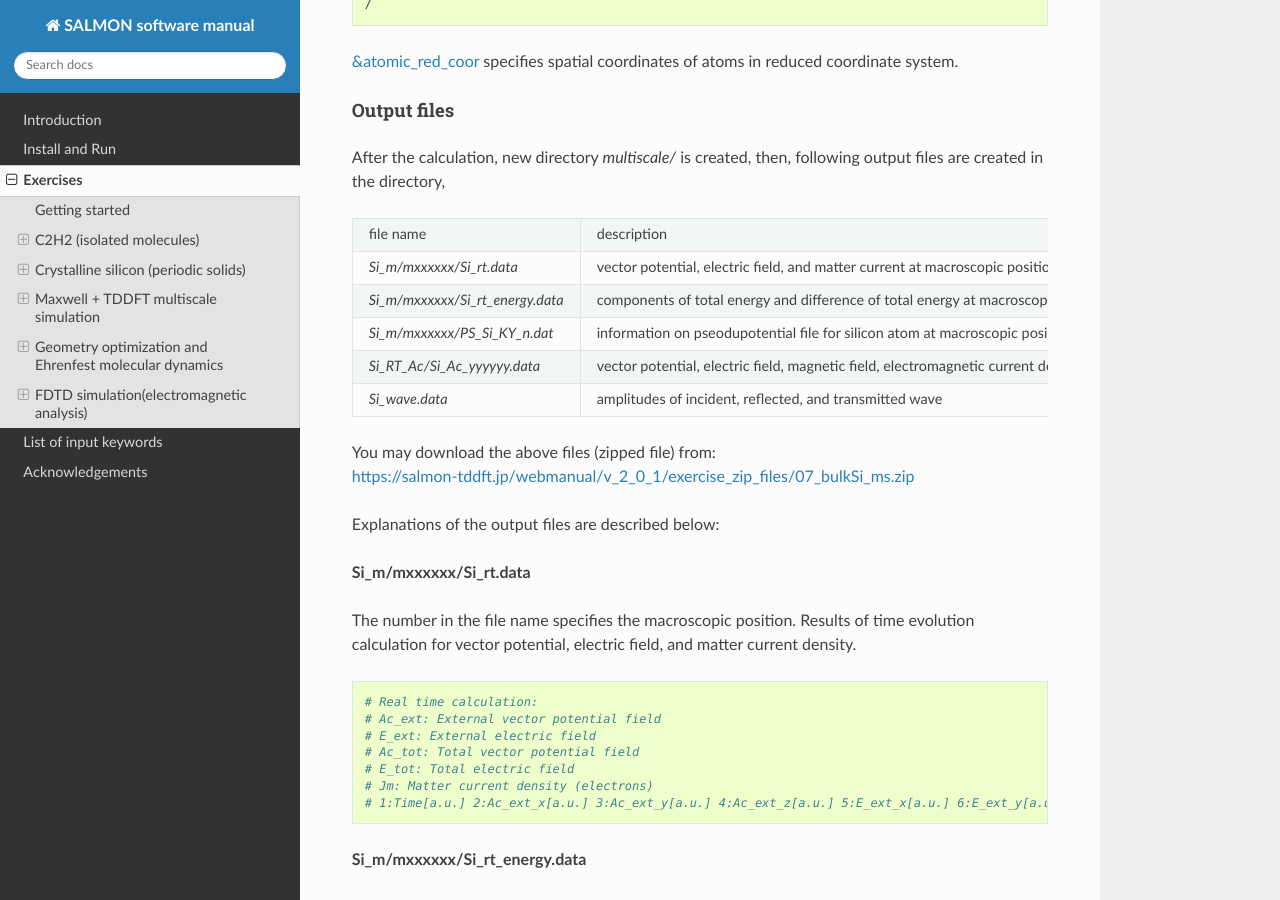
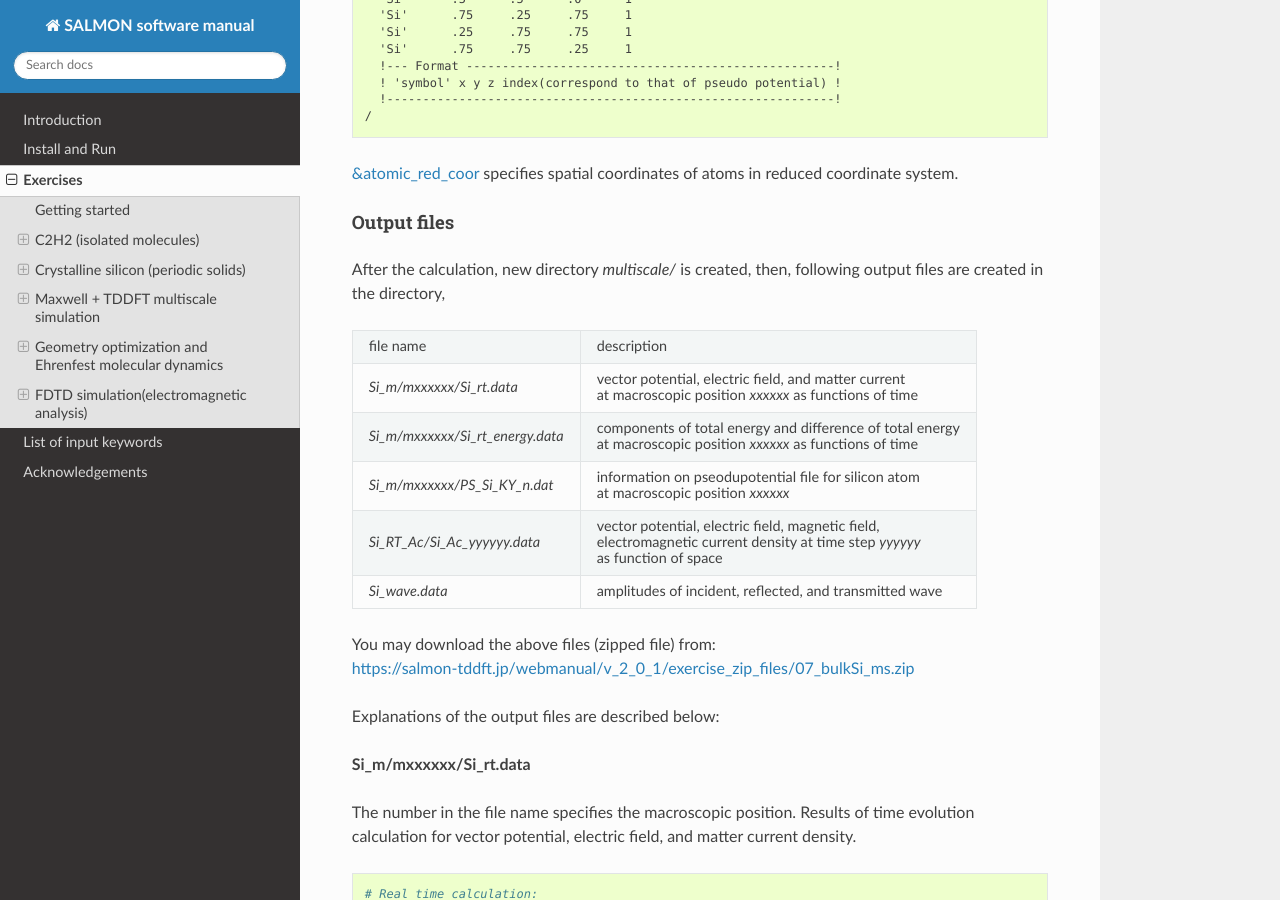
Before and after one commit to SALMON-TDDFT/SALMON-DOCS, a Sphinx documentation site: the page built from source/exercises.rst, in a window 1280 px wide and 900 px high, scrolled down 46873 px. Built offline with Sphinx 7.4.7 and the Read the Docs theme 2.0.0, drawn with Linux system fonts in a browser that asks for light colours; formulas are drawn with MathJax 3; some of the changed text lies outside the part shown.

Commit message:
Add files via upload

```diff
--- a/source/exercises.rst
+++ b/source/exercises.rst
@@ -813,6 +812,7 @@
 | *C2H2_rt.data*                    | components of                     |
 |                                   | change of dipole moment           |
 |                                   | (electrons/plus definition)       |
+|                                   |                                   |
 |                                   | and total dipole moment           |
 |                                   | (electrons/minus + ions/plus)     |
 |                                   | as functions of time              |
@@ -966,21 +966,20 @@
 
 To run the code, following files are necessary:
 
-+-----------------------------------+-----------------------------------+
-| file name                         | description                       |
-+-----------------------------------+-----------------------------------+
-| *C2H2_rt_pulse.inp*               | input file that contain input     |
-|                                   | keywords and their values.        |
-+-----------------------------------+-----------------------------------+
-| *C_rps.dat*                       | pseodupotential file for carbon   |
-+-----------------------------------+-----------------------------------+
-| *H_rps.dat*                       | pseudopotential file for hydrogen |
-+-----------------------------------+-----------------------------------+
-| *restart*                         | directory created in the ground   |
-|                                   | state calculation (rename the     |
-|                                   | directory from                    |
-|                                   | *data_for_restart* to *restart*)  |
-+-----------------------------------+-----------------------------------+
++-----------------------------------+---------------------------------------------------------------+
+| file name                         | description                                                   |
++-----------------------------------+---------------------------------------------------------------+
+| *C2H2_rt_pulse.inp*               | input file that contain input                                 |
+|                                   | keywords and their values.                                    |
++-----------------------------------+---------------------------------------------------------------+
+| *C_rps.dat*                       | pseodupotential file for carbon                               |
++-----------------------------------+---------------------------------------------------------------+
+| *H_rps.dat*                       | pseudopotential file for hydrogen                             |
++-----------------------------------+---------------------------------------------------------------+
+| *restart*                         | directory created in the ground state calculation             |
+|                                   |                                                               |
+|                                   | (rename the directory from *data_for_restart* to *restart*)   |
++-----------------------------------+---------------------------------------------------------------+
 
 First three files are prepared in the directory ``SALMON/samples/exercise_03_C2H2_rt/``.
 The file *C2H2_rt_pulse.inp* that contains input keywords and their values.
@@ -1205,6 +1204,7 @@
 | *C2H2_rt.data*                    | components of                     |
 |                                   | change of dipole moment           |
 |                                   | (electrons/plus definition)       |
+|                                   |                                   |
 |                                   | and total dipole moment           |
 |                                   | (electrons/minus + ions/plus)     |
 |                                   | as functions of time              |
@@ -1654,12 +1654,14 @@
 | file name                         | description                       |
 +-----------------------------------+-----------------------------------+
 | *Si_rt_response.inp*              | input file that contain input     |
-|                                   | keywords and their values.        |
+|                                   | keywords and their values         |
 +-----------------------------------+-----------------------------------+
 | *Si_rps.dat*                      | pseodupotential file of silicon   |
 +-----------------------------------+-----------------------------------+
 | *restart*                         | directory created in the ground   |
-|                                   | state calculation (rename the     |
+|                                   | state calculation                 |
+|                                   |                                   |
+|                                   | (rename the                       |
 |                                   | directory from                    |
 |                                   | *data_for_restart* to *restart*)  |
 +-----------------------------------+-----------------------------------+
@@ -1940,8 +1942,9 @@
 | *Si_rps.dat*                      | pseodupotential file for Carbon   |
 +-----------------------------------+-----------------------------------+
 | *restart*                         | directory created in the ground   |
-|                                   | state calculation (rename the     |
-|                                   | directory from                    |
+|                                   | state calculation                 |
+|                                   |                                   |
+|                                   | (rename the directory from        |
 |                                   | *data_for_restart* to *restart*)  |
 +-----------------------------------+-----------------------------------+
 
@@ -2228,8 +2231,9 @@
 | *Si_rps.dat*                      | pseodupotential file for silicon  |
 +-----------------------------------+-----------------------------------+
 | *restart*                         | directory created in the ground   |
-|                                   | state calculation (rename the     |
-|                                   | directory from                    |
+|                                   | state calculation                 |
+|                                   |                                   |
+|                                   | (rename the directory from        |
 |                                   | *data_for_restart* to *restart*)  |
 +-----------------------------------+-----------------------------------+
 
@@ -2467,23 +2471,28 @@
 +-----------------------------------+------------------------------------+
 | *Si_m/mxxxxxx/Si_rt.data*         | vector potential, electric field,  |
 |                                   | and matter current                 |
+|                                   |                                    |
 |                                   | at macroscopic position *xxxxxx*   |
 |                                   | as functions of time               |
 +-----------------------------------+------------------------------------+
 | *Si_m/mxxxxxx/Si_rt_energy.data*  | components of total energy and     |
 |                                   | difference of total energy         |
+|                                   |                                    |
 |                                   | at macroscopic position *xxxxxx*   |
 |                                   | as functions of time               |
 +-----------------------------------+------------------------------------+
 | *Si_m/mxxxxxx/PS_Si_KY_n.dat*     | information on pseodupotential     |
 |                                   | file for silicon atom              |
+|                                   |                                    |
 |                                   | at macroscopic position *xxxxxx*   |
 +-----------------------------------+------------------------------------+
 | *Si_RT_Ac/Si_Ac_yyyyyy.data*      | vector potential,                  |
 |                                   | electric field,                    |
 |                                   | magnetic field,                    |
+|                                   |                                    |
 |                                   | electromagnetic current density    |
 |                                   | at time step *yyyyyy*              |
+|                                   |                                    |
 |                                   | as function of space               |
 +-----------------------------------+------------------------------------+
 | *Si_wave.data*                    | amplitudes of incident, reflected, |
@@ -2842,6 +2851,7 @@
 +-----------------------------------+-----------------------------------+
 | *restart*                         | directory created in the geometry |
 |                                   | optimization                      |
+|                                   |                                   |
 |                                   | (rename the directory from        |
 |                                   | *data_for_restart* to *restart*)  |
 +-----------------------------------+-----------------------------------+
@@ -3055,6 +3065,7 @@
 | *C2H2_rt.data*                      | components of                      |
 |                                     | change of dipole moment            |
 |                                     | (electrons/plus definition)        |
+|                                     |                                    |
 |                                     | and total dipole moment            |
 |                                     | (electrons/minus + ions/plus)      |
 |                                     | as functions of time               |
```
Also changed, not shown: other parts of source/exercises.rst (+14 -15 lines).
